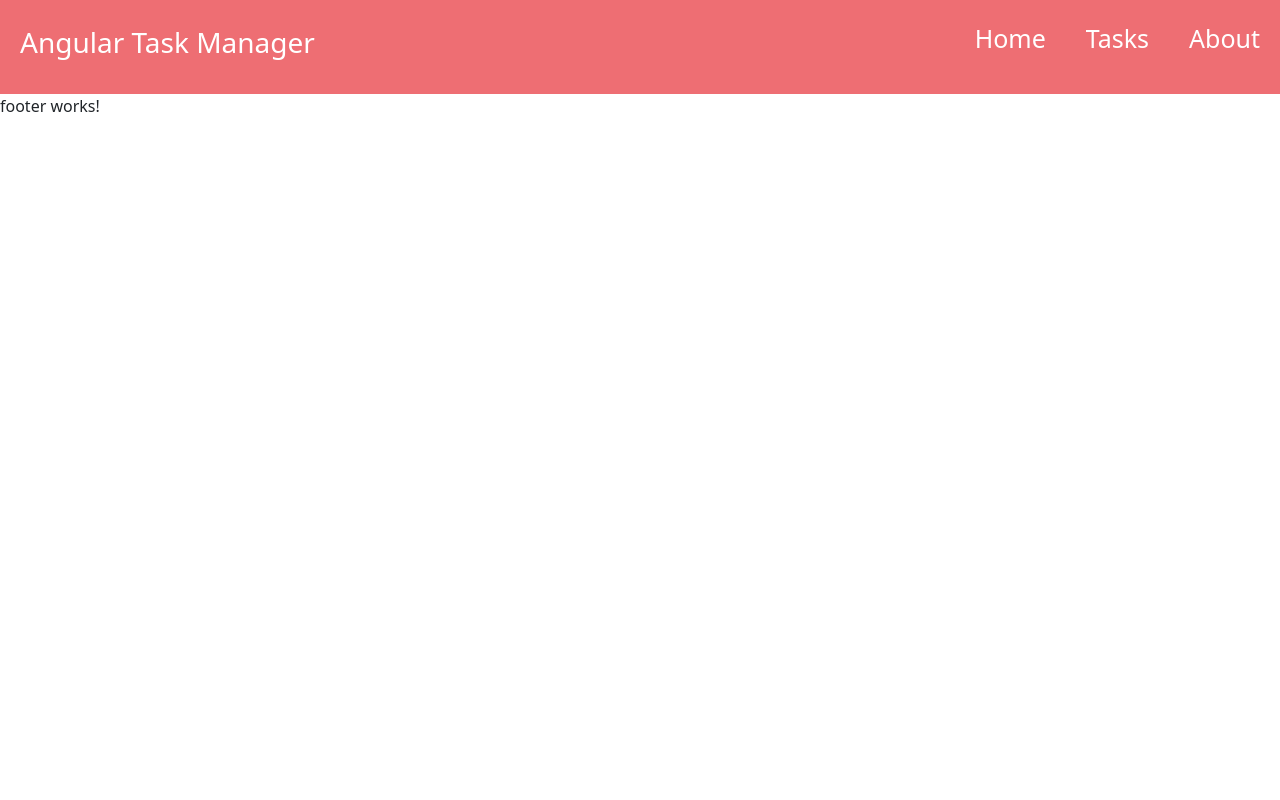
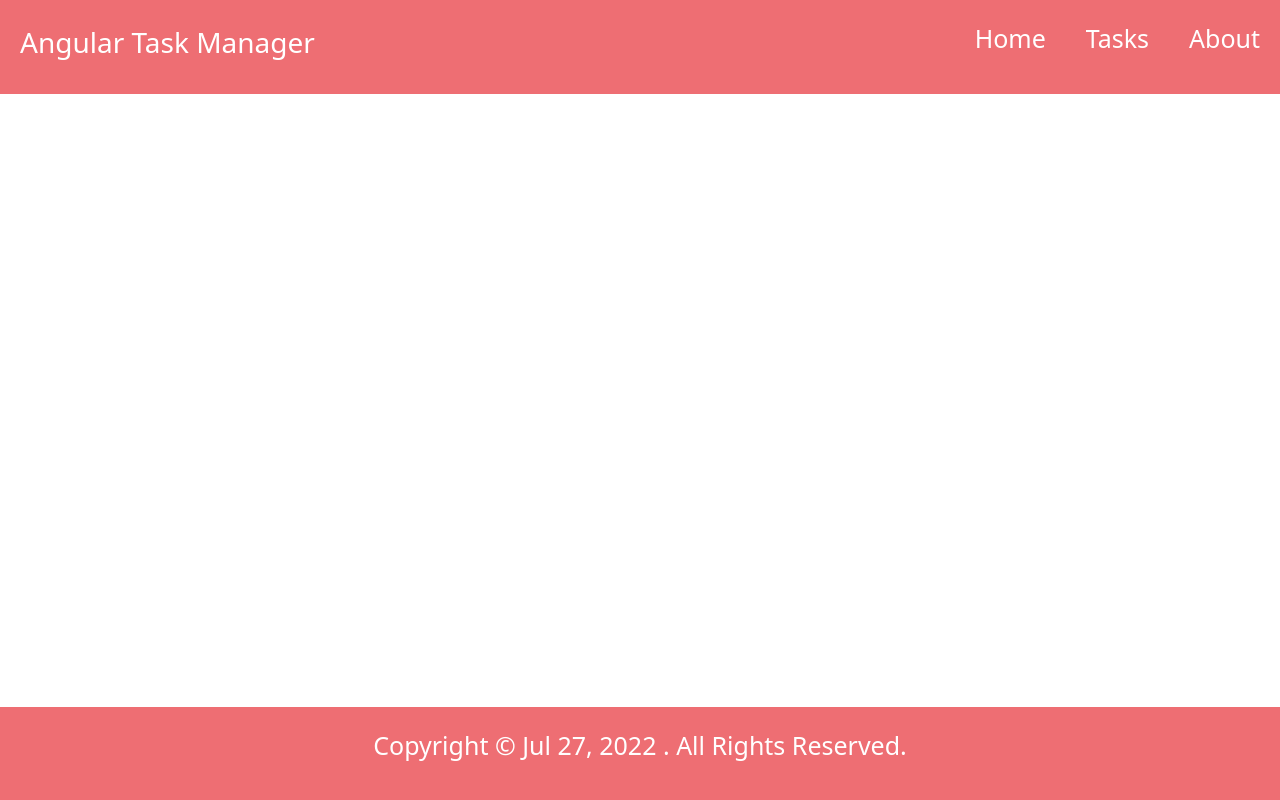
Before and after one commit to Mbote-Joseph/Angular-Task-Manager, an Angular app: page / in a window 1280 px wide. Built offline with nearby package versions, Linux system fonts and the light colour scheme.

Commit message:
Footer Bar Styling

```diff
--- a/src/app/components/footer/footer.component.css
+++ b/src/app/components/footer/footer.component.css
@@ -0,0 +1,33 @@
+/**
+ * Copyright 2022 user
+ *
+ * Licensed under the Apache License, Version 2.0 (the "License");
+ * you may not use this file except in compliance with the License.
+ * You may obtain a copy of the License at
+ *
+ *     http://www.apache.org/licenses/LICENSE-2.0
+ *
+ * Unless required by applicable law or agreed to in writing, software
+ * distributed under the License is distributed on an "AS IS" BASIS,
+ * WITHOUT WARRANTIES OR CONDITIONS OF ANY KIND, either express or implied.
+ * See the License for the specific language governing permissions and
+ * limitations under the License.
+ */
+
+footer {
+  background-color: #ee6e73;
+  min-height: 70px;
+  max-height: 100px;
+  padding: 20px;
+  align-items: center;
+  color: #fff;
+  position: absolute;
+  bottom: 0;
+  width: 100%;
+}
+
+p {
+  color: #fff;
+  font-size: 25px;
+  text-align: center;
+}
--- a/src/app/components/footer/footer.component.html
+++ b/src/app/components/footer/footer.component.html
@@ -1 +1,11 @@
-<p>footer works!</p>
+<footer>
+  <div class="container">
+    <div class="row">
+      <div class="col-md-12">
+        <div class="copyright-text">
+          <p>Copyright &copy; {{ date | date }} . All Rights Reserved.</p>
+        </div>
+      </div>
+    </div>
+  </div>
+</footer>
--- a/src/app/components/footer/footer.component.ts
+++ b/src/app/components/footer/footer.component.ts
@@ -3,13 +3,12 @@
 @Component({
   selector: 'app-footer',
   templateUrl: './footer.component.html',
-  styleUrls: ['./footer.component.css']
+  styleUrls: ['./footer.component.css'],
 })
 export class FooterComponent implements OnInit {
+  date = new Date();
 
-  constructor() { }
+  constructor() {}
 
-  ngOnInit(): void {
-  }
-
+  ngOnInit(): void {}
 }
```
